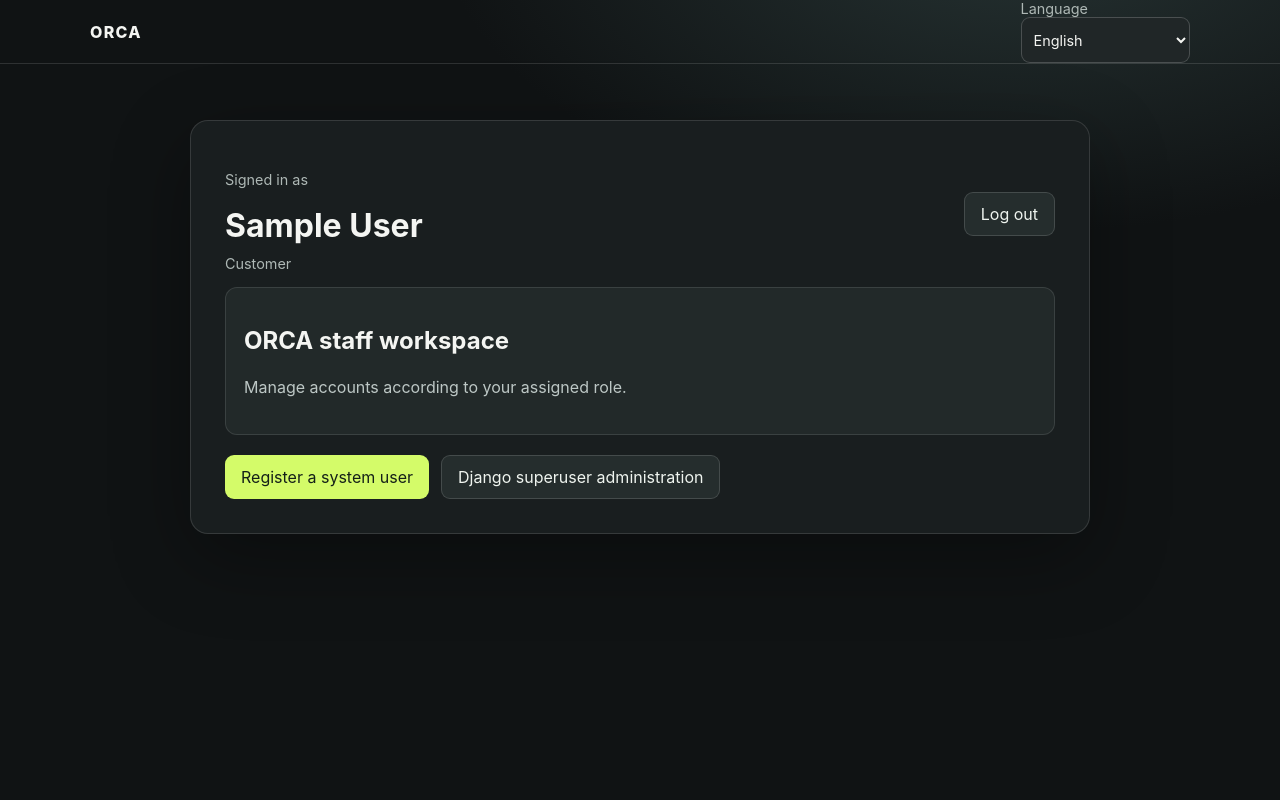
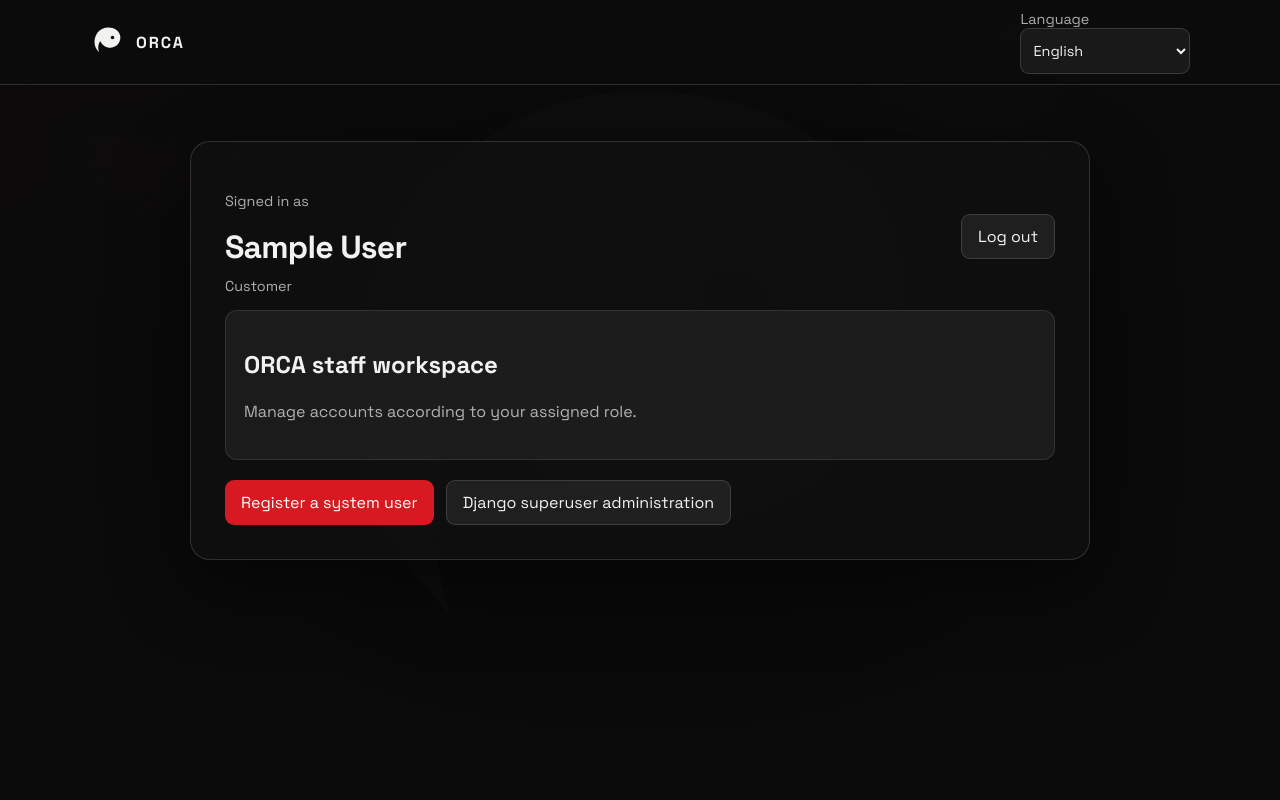
Before and after one commit to malocollective5core18-hue/Orca_appliance, a Django app: page /accounts/dashboard/ in a window 1280 px wide. Run offline with Django 5.2, Linux system fonts and the light colour scheme; the visitor is signed in with stand-in values (Sample User, id 1).

Commit message:
Match account pages to ORCA branding

```diff
--- a/orca_webserver/templates/accounts/base.html
+++ b/orca_webserver/templates/accounts/base.html
@@ -3,23 +3,29 @@
 <head>
   <meta charset="utf-8"><meta name="viewport" content="width=device-width, initial-scale=1">
   <title>{% block title %}ORCA account{% endblock %}</title>
+  <link rel="preconnect" href="https://fonts.googleapis.com">
+  <link rel="preconnect" href="https://fonts.gstatic.com" crossorigin>
+  <link href="https://fonts.googleapis.com/css2?family=Space+Grotesk:wght@400;500;600;700&display=swap" rel="stylesheet">
   <style>
-    :root{color-scheme:dark;font-family:Inter,system-ui,sans-serif;background:#101314;color:#f4f5f2}
-    *{box-sizing:border-box}body{margin:0;min-height:100vh;background:radial-gradient(900px 480px at 80% -10%,#263333,transparent 65%),#101314}
-    header{height:64px;display:flex;align-items:center;justify-content:space-between;padding:0 max(20px,calc((100vw - 1100px)/2));border-bottom:1px solid #ffffff20}
-    header a{color:inherit;text-decoration:none;font-weight:800;letter-spacing:.08em}.lang{background:#202627;color:#f4f5f2;border:1px solid #ffffff30;border-radius:9px;padding:8px}
-    main{width:min(100% - 32px,560px);margin:clamp(24px,7vh,72px) auto}.wide{width:min(100% - 32px,900px)}
-    .card{background:#191e1f;border:1px solid #ffffff20;border-radius:18px;padding:clamp(20px,5vw,34px);box-shadow:0 24px 80px #0005}
-    h1{margin:0 0 8px;font-size:clamp(1.45rem,4vw,2rem)}p{color:#bdc7c5;line-height:1.55}label{display:block;margin:16px 0 6px;color:#d8dfdc;font-size:.93rem}
-    input,select{width:100%;min-height:46px;padding:10px 12px;border:1px solid #ffffff35;border-radius:9px;background:#101415;color:#f4f5f2;font:inherit}
-    button,.button{display:inline-flex;justify-content:center;align-items:center;min-height:44px;border:0;border-radius:9px;padding:11px 16px;background:#d4fb69;color:#142018;font-weight:750;text-decoration:none;cursor:pointer;font:inherit}
-    .submit{width:100%;margin-top:20px}.secondary{background:#252d2d;color:#eff4ef;border:1px solid #ffffff24}.row{display:grid;grid-template-columns:1fr 1fr;gap:14px}
-    .errorlist,.form-errors{color:#ffb4a9;padding-left:20px}.links{display:flex;gap:12px;flex-wrap:wrap;margin-top:20px}.muted{font-size:.9rem;color:#aeb8b5}.toolbar{display:flex;gap:12px;align-items:center;flex-wrap:wrap}.tile{padding:18px;background:#222929;border:1px solid #ffffff1c;border-radius:12px;margin-top:14px}.profile-grid{display:grid;grid-template-columns:repeat(auto-fit,minmax(190px,1fr));gap:12px}.profile-grid .tile{margin:0;overflow-wrap:anywhere}.success{color:#c8f48e}
-    @media(max-width:560px){header{height:58px;padding:0 16px}.row{grid-template-columns:1fr}main{margin:24px auto}.links>*{width:100%}}
+    :root{color-scheme:dark;font-family:'Space Grotesk',Inter,system-ui,sans-serif;background:#0d0d0d;color:#f8fafc;--orca-black:#0d0d0d;--orca-panel:#171717;--orca-white:#f2f2f0;--orca-muted:rgba(248,250,252,.68);--orca-red:#d71921;--orca-red-hover:#ff5a60;--orca-line:rgba(255,255,255,.14)}
+    *{box-sizing:border-box}body{position:relative;isolation:isolate;margin:0;min-height:100vh;overflow-x:hidden;background:radial-gradient(560px 420px at 82% -6%,rgba(255,255,255,.10),transparent 65%),radial-gradient(480px 360px at 8% 18%,rgba(215,25,33,.14),transparent 60%),var(--orca-black);color:var(--orca-white)}
+    .brand-watermark{position:fixed;z-index:-2;inset:0;display:grid;place-items:center;pointer-events:none;overflow:hidden}.brand-watermark svg{width:min(78vw,760px);height:min(78vw,760px);opacity:.12;filter:drop-shadow(0 0 55px rgba(215,25,33,.28))}.brand-overlay{position:fixed;z-index:-1;inset:0;pointer-events:none;background:rgba(4,4,4,.70);background-image:radial-gradient(ellipse at center,rgba(13,13,13,.32),rgba(13,13,13,.78) 78%)}
+    header{position:relative;z-index:1;min-height:68px;display:flex;align-items:center;justify-content:space-between;padding:10px max(20px,calc((100vw - 1100px)/2));border-bottom:1px solid var(--orca-line);background:rgba(13,13,13,.76);backdrop-filter:blur(14px);-webkit-backdrop-filter:blur(14px)}
+    .brand-link{display:flex;align-items:center;gap:10px;color:inherit;text-decoration:none;font-weight:700;letter-spacing:.12em}.brand-link svg{width:36px;height:36px}.lang{background:rgba(255,255,255,.06);color:var(--orca-white);border:1px solid var(--orca-line);border-radius:9px;padding:8px}
+    main{position:relative;z-index:1;width:min(100% - 32px,560px);margin:clamp(24px,7vh,72px) auto}.wide{width:min(100% - 32px,900px)}
+    .card{background:rgba(17,17,17,.82);border:1px solid var(--orca-line);border-radius:20px;padding:clamp(20px,5vw,34px);box-shadow:0 24px 80px rgba(0,0,0,.48);backdrop-filter:blur(14px);-webkit-backdrop-filter:blur(14px)}
+    h1{margin:0 0 8px;font-size:clamp(1.45rem,4vw,2rem);letter-spacing:-.025em}p{color:var(--orca-muted);line-height:1.55}label{display:block;margin:16px 0 6px;color:rgba(248,250,252,.86);font-size:.93rem}
+    input,select{width:100%;min-height:46px;padding:10px 12px;border:1px solid rgba(255,255,255,.22);border-radius:9px;background:rgba(0,0,0,.52);color:var(--orca-white);font:inherit}input:focus,select:focus{outline:2px solid rgba(215,25,33,.68);outline-offset:1px}
+    button,.button{display:inline-flex;justify-content:center;align-items:center;min-height:44px;border:0;border-radius:9px;padding:11px 16px;background:var(--orca-red);color:#fff;font-weight:700;text-decoration:none;cursor:pointer;font:inherit;transition:background .18s ease,transform .18s ease}button:hover,.button:hover{background:var(--orca-red-hover);transform:translateY(-1px)}
+    .submit{width:100%;margin-top:20px}.secondary{background:rgba(255,255,255,.07);color:#eff4ef;border:1px solid var(--orca-line)}.secondary:hover{background:rgba(255,255,255,.13)}.row{display:grid;grid-template-columns:1fr 1fr;gap:14px}
+    .errorlist,.form-errors{color:#ff9a9e;padding-left:20px}.links{display:flex;gap:12px;flex-wrap:wrap;margin-top:20px}.muted{font-size:.9rem;color:var(--orca-muted)}.toolbar{display:flex;gap:12px;align-items:center;flex-wrap:wrap}.tile{padding:18px;background:rgba(255,255,255,.055);border:1px solid rgba(255,255,255,.11);border-radius:12px;margin-top:14px}.profile-grid{display:grid;grid-template-columns:repeat(auto-fit,minmax(190px,1fr));gap:12px}.profile-grid .tile{margin:0;overflow-wrap:anywhere}.success{color:#ff8b90}
+    @media(max-width:560px){header{min-height:60px;padding:8px 16px}.brand-link svg{width:31px;height:31px}.row{grid-template-columns:1fr}main{margin:24px auto}.links>*{width:100%}.brand-watermark svg{width:110vw;height:110vw;opacity:.10}}
+    @media(prefers-reduced-motion:reduce){*,*::before,*::after{scroll-behavior:auto!important;transition:none!important}}
   </style>
 </head>
 <body>
-<header><a href="/">ORCA</a><label class="muted" style="margin:0"><span data-en="Language" data-sw="Lugha">Language</span> <select class="lang language-select" aria-label="Language"><option value="en">English</option><option value="sw">Kiswahili</option></select></label></header>
+<div class="brand-watermark" aria-hidden="true"><svg viewBox="0 0 32 32" fill="none" focusable="false"><path d="M16 3C9 3 4 9 4 16c0 4 2 7 4 9-1-3-1-7 1-10 2 4 5 6 9 6 5 0 9-4 9-9 0-5-4-9-11-9z" fill="#f2f2f0"/><circle cx="20" cy="12" r="1.6" fill="#0d0d0d"/></svg></div><div class="brand-overlay" aria-hidden="true"></div>
+<header><a class="brand-link" href="/" aria-label="ORCA home"><svg viewBox="0 0 32 32" fill="none" aria-hidden="true"><path d="M16 3C9 3 4 9 4 16c0 4 2 7 4 9-1-3-1-7 1-10 2 4 5 6 9 6 5 0 9-4 9-9 0-5-4-9-11-9z" fill="#f2f2f0"/><circle cx="20" cy="12" r="1.6" fill="#0d0d0d"/></svg><span>ORCA</span></a><label class="muted" style="margin:0"><span data-en="Language" data-sw="Lugha">Language</span> <select class="lang language-select" aria-label="Language"><option value="en">English</option><option value="sw">Kiswahili</option></select></label></header>
 {% block body %}{% endblock %}
 <script src="/static/js/language.js" defer></script>
 </body>
```
